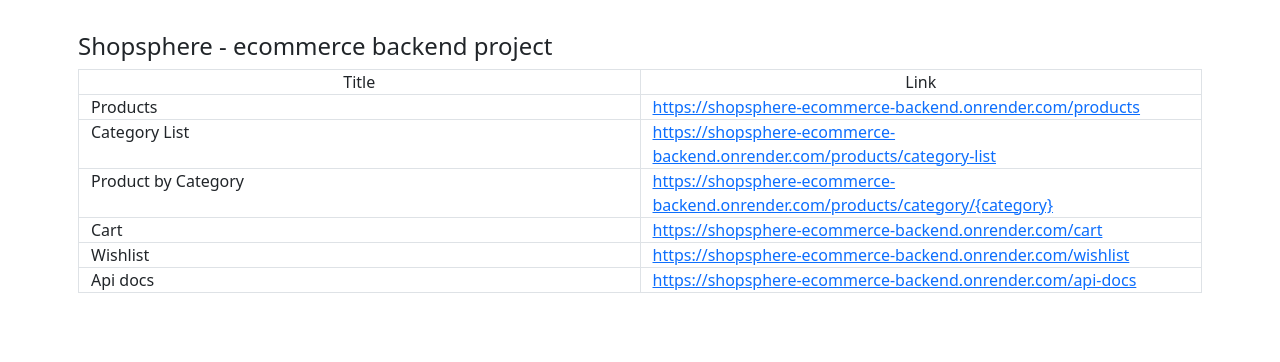
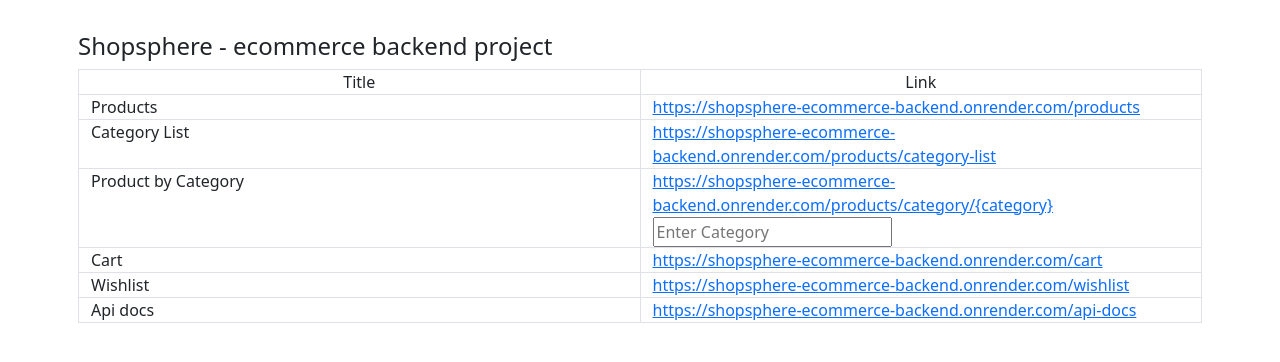
Before and after one commit to miralsh/ecommerce-backend, a website: page public/index.html in a window 1280 px wide. Drawn offline with nearby package versions, Linux system fonts and the light colour scheme.

Commit message:
basic ui update

```diff
--- a/public/index.html
+++ b/public/index.html
@@ -38,7 +38,10 @@
                       Product by Category
                     </div>
                     <div class="col border-start">
-                        <a href="https://shopsphere-ecommerce-backend.onrender.com/products/category/beauty">https://shopsphere-ecommerce-backend.onrender.com/products/category/{category}</a>
+                        <div>
+                        <a id="categoryLink" href=`https://shopsphere-ecommerce-backend.onrender.com/products/category/${}`>https://shopsphere-ecommerce-backend.onrender.com/products/category/{category}</a>
+                            <input placeholder="Enter Category" value="" oninput="handleInput(this.value)">
+                    </div>
                     </div>
                     </div>
                     <div class="row border-top">
@@ -69,4 +72,18 @@
           </div>
 
 </body>
+<script>
+  function handleInput(value) {
+      const link = document.getElementById("categoryLink");
+      const encodedCategory = encodeURIComponent(value.trim()); // optional, for URL safety
+
+      if (value.trim()) {
+        link.href = `https://shopsphere-ecommerce-backend.onrender.com/products/category/${encodedCategory}`;
+        link.textContent = `https://shopsphere-ecommerce-backend.onrender.com/products/category/${encodedCategory}`;
+      } else {
+        link.href = "https://shopsphere-ecommerce-backend.onrender.com/products/category/";
+        link.textContent = "https://shopsphere-ecommerce-backend.onrender.com/products/category/";
+      }
+    }
+  </script>
 </html>
```
